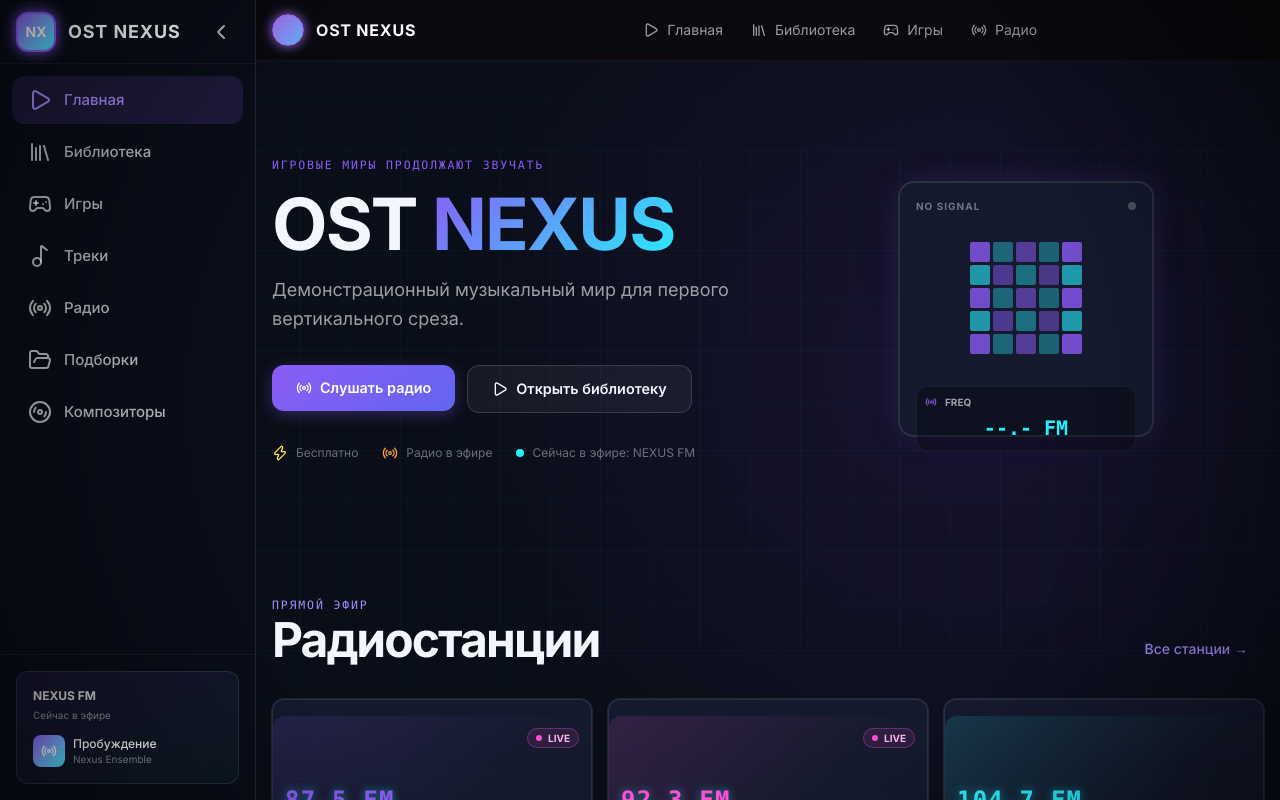
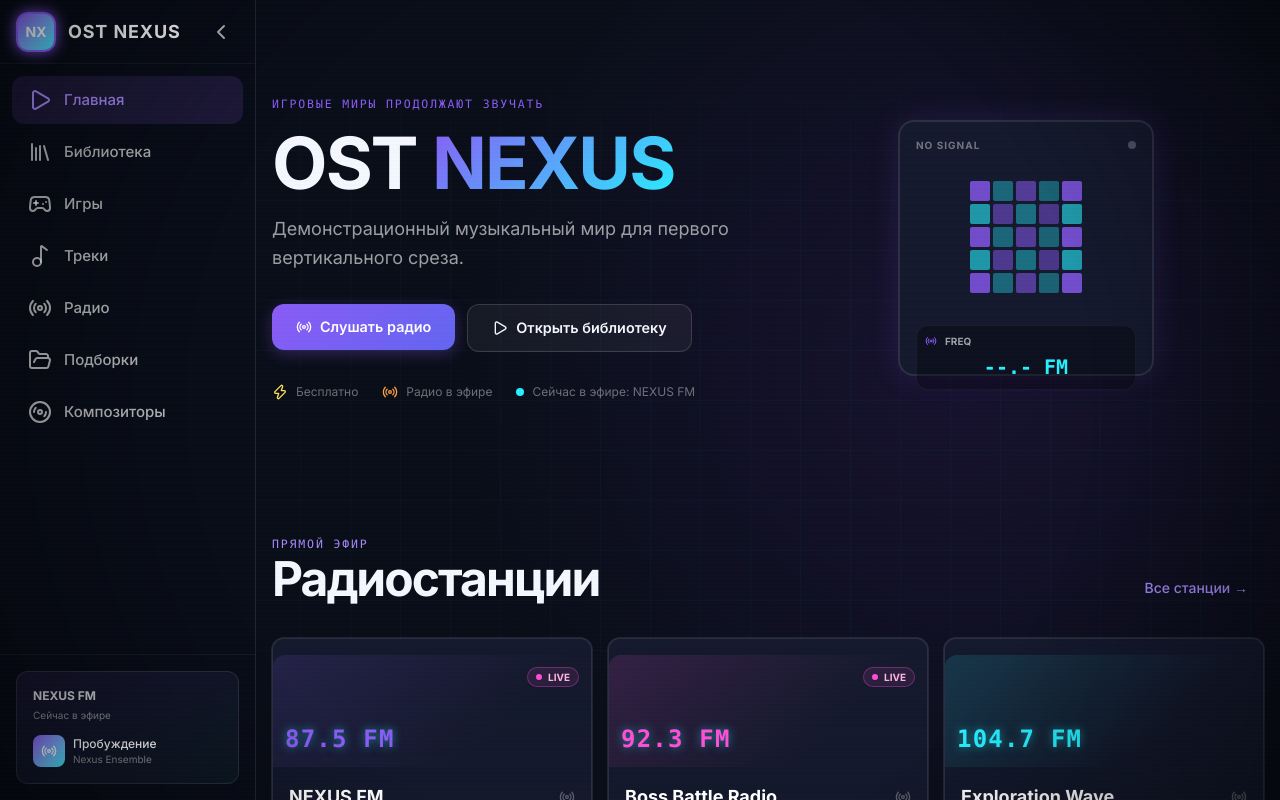
Before and after one commit to dustun/OST-NEXUS, a Next.js app in the folder frontend/: page / in a window 1280 px wide. Shown: the top 800 px of the page. Built offline with nearby package versions, Linux system fonts and the light colour scheme.

Commit message:
refactor(frontend): remove global header menu

```diff
--- a/frontend/src/app/layout.tsx
+++ b/frontend/src/app/layout.tsx
@@ -3,7 +3,6 @@ import { Inter } from "next/font/google";
 import "./globals.css";
 import { QueryProvider } from "@/components/providers/query-provider";
 import { AppShell } from "@/components/layout/app-shell";
-import { SiteHeader } from "@/components/layout/site-header";
 import { TooltipProvider } from "@/components/ui/tooltip";
 
 const inter = Inter({ subsets: ["latin"] });
@@ -24,7 +23,6 @@ export default function RootLayout({
         <QueryProvider>
           <TooltipProvider>
             <AppShell>
-              <SiteHeader />
               {children}
             </AppShell>
           </TooltipProvider>
```
